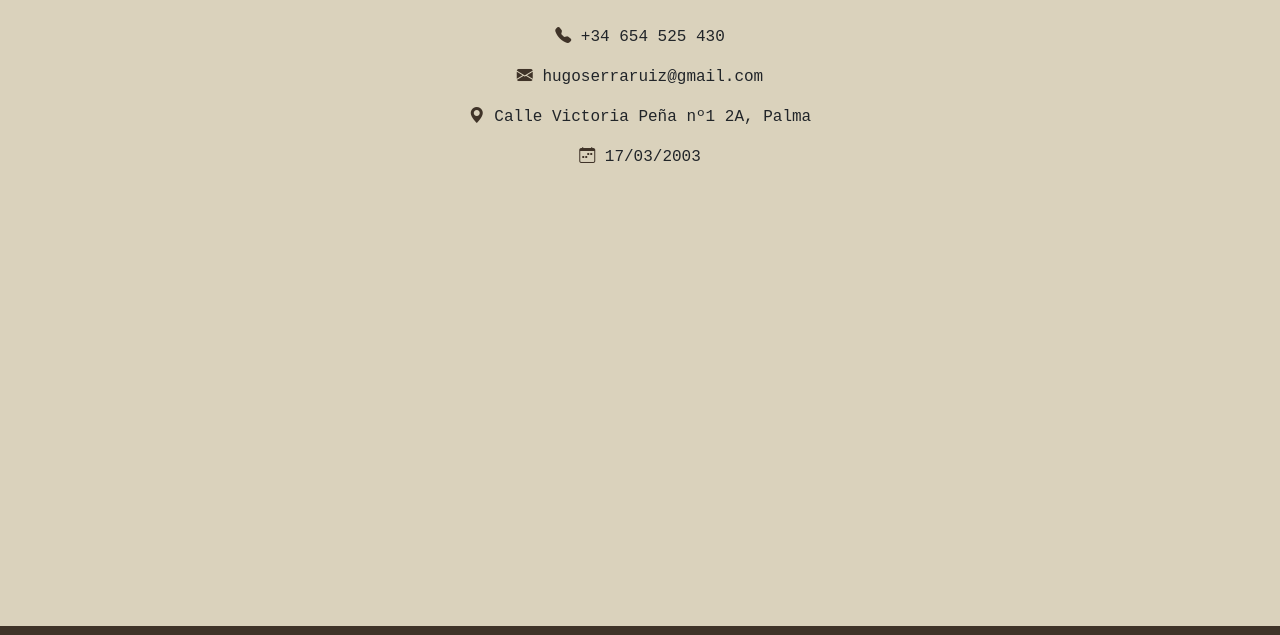
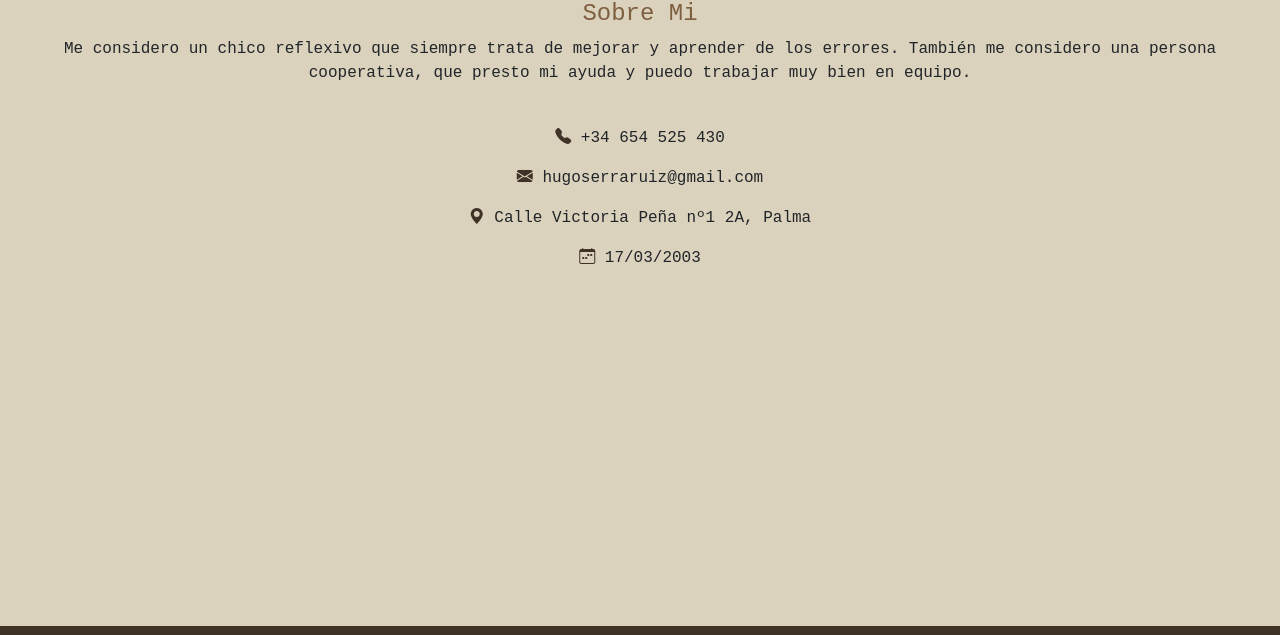
Before and after one commit to NoObX17/NoObX17.github.io, a plain HTML site: page datos.html in a window 1280 px wide. Shown: the part 120-755 px from the top of the page. Drawn offline with nearby package versions, Linux system fonts and the light colour scheme.

Commit message:
Añadido apartado sobre mi

```diff
--- a/datos.html
+++ b/datos.html
@@ -27,7 +27,11 @@
             <h1>Datos Personales</h1>
         </div>
 
-
+        <div class="container-fluid text-center">
+            <h4>Sobre Mi</h4>
+            <p>Me considero un chico reflexivo que siempre trata de mejorar y aprender de los errores.
+                También me considero una persona cooperativa, que presto mi ayuda y puedo trabajar muy bien en equipo.</p>
+        </div>
         <div class="container-fluid text-center" style="padding-top: 25px;">
             <p><i class="bi bi-telephone-fill" style="color: #3F3328;"></i> +34 654 525 430</p>
             <p><i class="bi bi-envelope-fill" style="color: #3F3328;"></i> hugoserraruiz@gmail.com</p>
```
